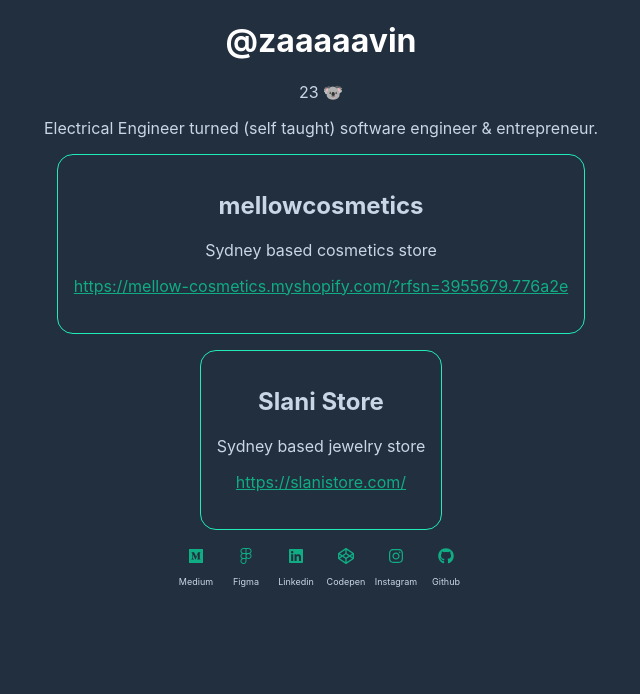
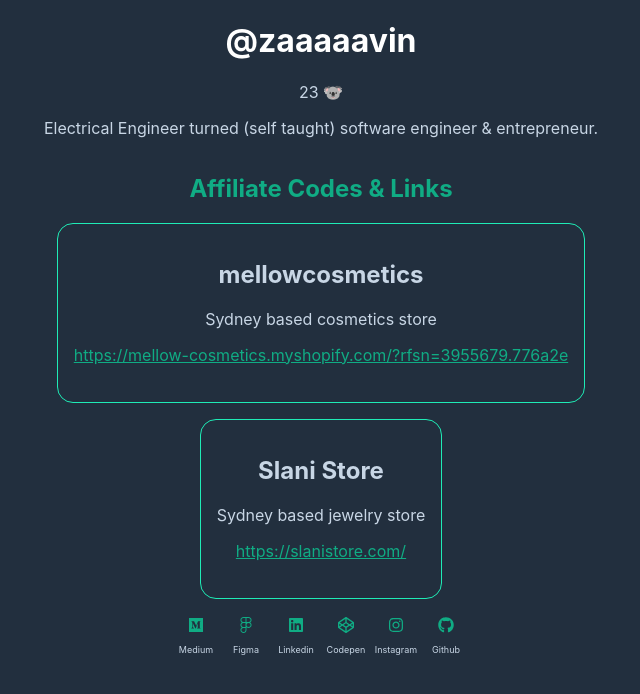
Before and after one commit to nivaaz/refLinks, a React (Create React App) app in the folder reflink/: page / in a window 1280 px wide. Shown: the top 694 px of the page, without its empty margins (319-959 px from the left). Built offline with nearby package versions, Linux system fonts and the light colour scheme.

Commit message:
added heading for codes.

```diff
--- a/reflink/src/App.css
+++ b/reflink/src/App.css
@@ -91,3 +91,6 @@ h1.headingLink a{
 .social{
   font-size: xx-small;
 }
+.codes{
+  color: #10ac84;
+}
--- a/reflink/src/App.js
+++ b/reflink/src/App.js
@@ -73,6 +73,7 @@ function App() {
       <p>Electrical Engineer turned (self taught) software engineer & entrepreneur. </p>
 
       </div>
+      <h2 className="codes">Affiliate Codes & Links </h2>
       {renderCards()}
       {renderSocials()}
     </div>
```
